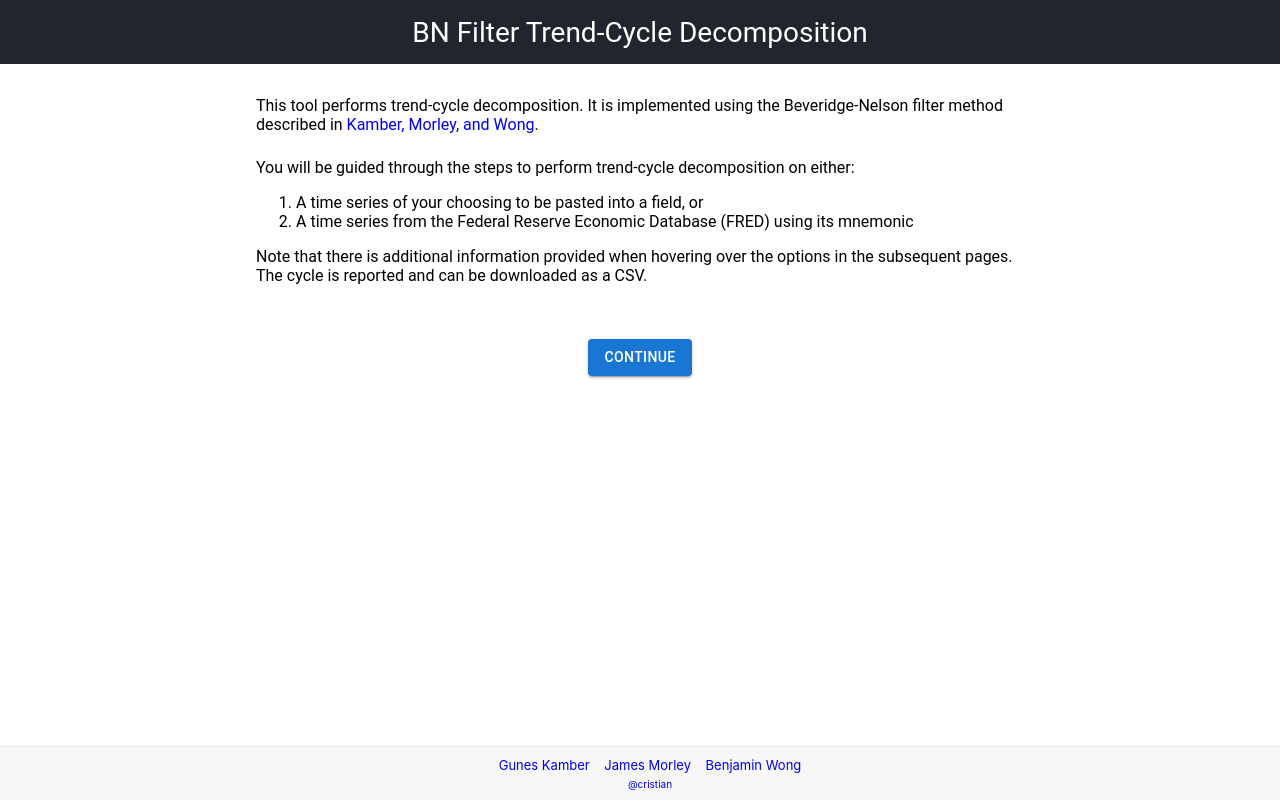
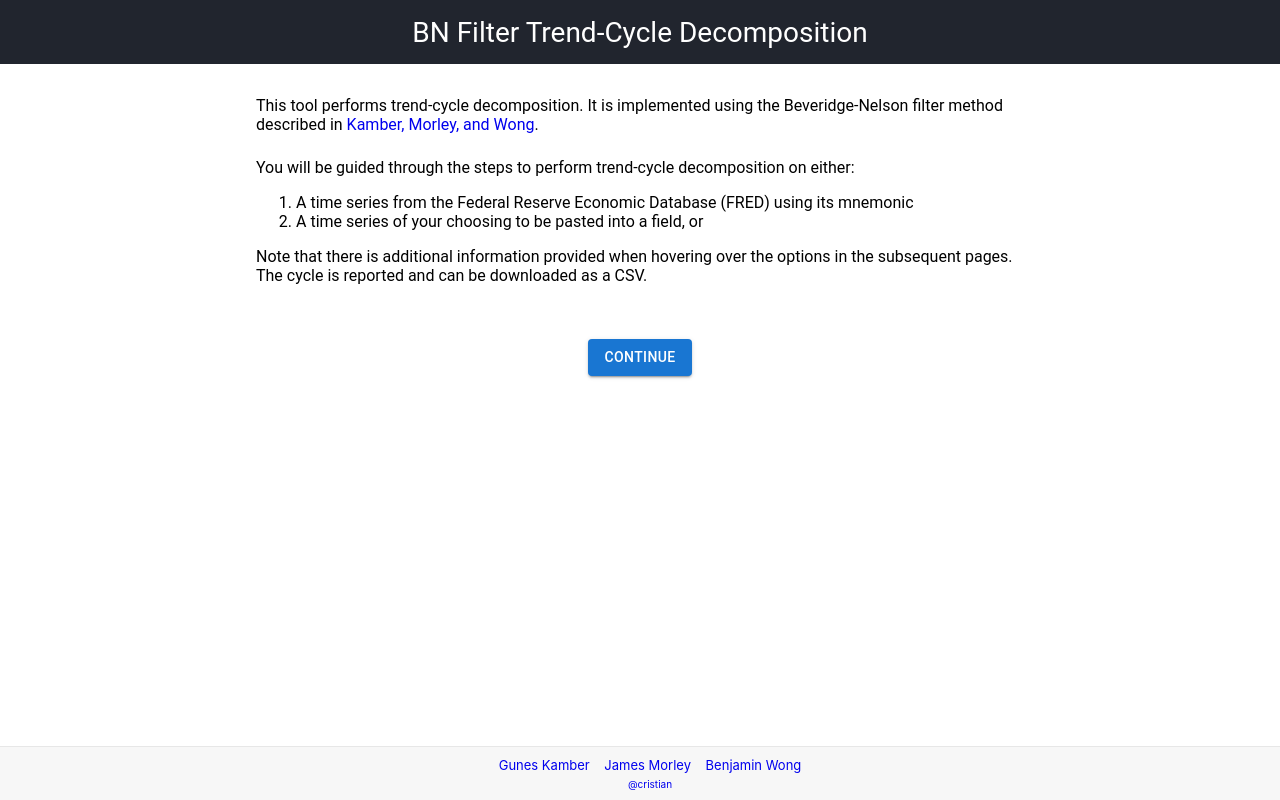
Before and after one commit to crstnn/BeveridgeNelsonFilter, a React (Create React App) app in the folder bn-filter-app/: page / in a window 1280 px wide. Built offline with nearby package versions, Linux system fonts and the light colour scheme.

Commit message:
swapped option ordering

```diff
--- a/bn-filter-app/src/components/StartMenu.js
+++ b/bn-filter-app/src/components/StartMenu.js
@@ -15,8 +15,8 @@ export class StartMenu extends Component {
                 <div className="information">
                     <p>You will be guided through the steps to perform trend-cycle decomposition on either:</p>
                         <ol>
+                            <li>A time series from the Federal Reserve Economic Database (FRED) using its mnemonic</li>
                             <li>A time series of your choosing to be pasted into a field, or</li>
-                            <li>A time series from the Federal Reserve Economic Database (FRED) using its mnemonic</li>
                         </ol>
                     <p>
                         Note that there is additional information provided when hovering over the options in the
```
